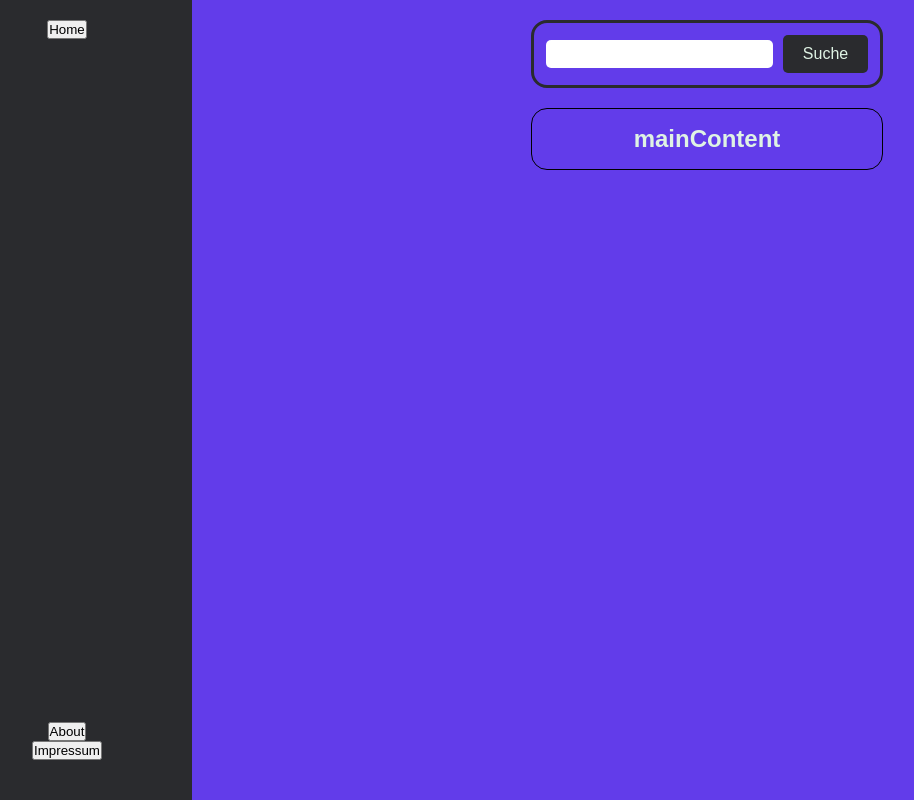
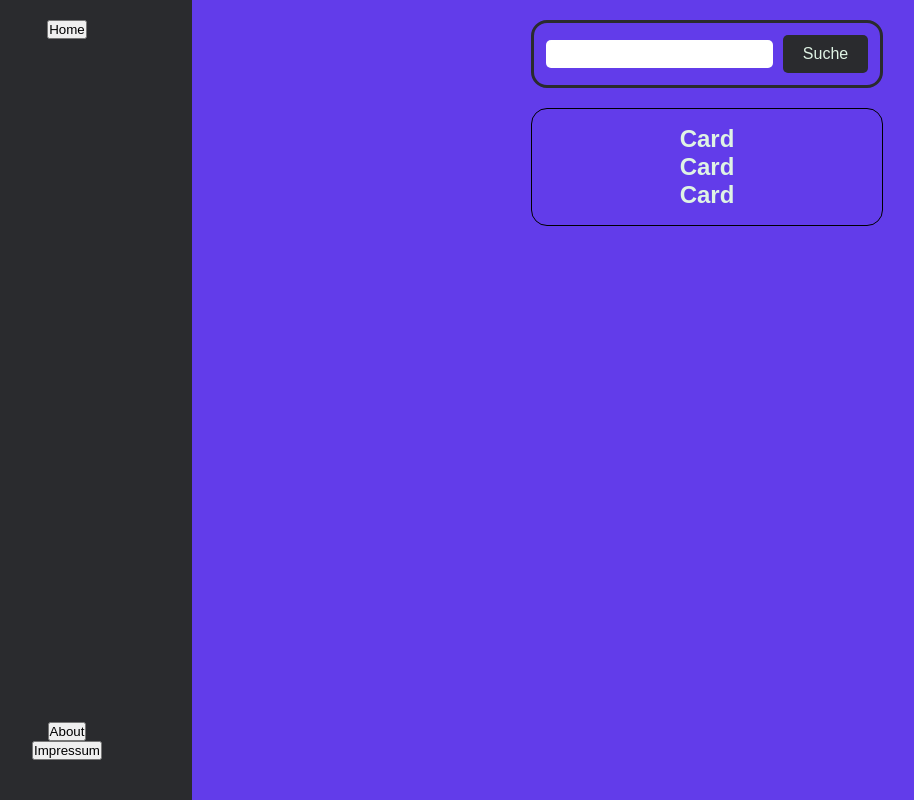
Before and after one commit to 5oda76/Movie-App-React, a React (Create React App) app: page / in a window 1280 px wide. Shown: the whole page, without its empty margins (58-972 px from the left). Built offline with nearby package versions, Linux system fonts and the light colour scheme.

Commit message:
Implemented rendering logic for cards and the container for them, add styling to show them as flex items in next commit.

```diff
--- a/src/components/main/MainContent.jsx
+++ b/src/components/main/MainContent.jsx
@@ -1,11 +1,16 @@
 import React, { useState } from "react";
+import CardContainer from "./CardContainer";
 
 function MainContent() {
 
     /* This will render: At least 3 'cardContainer' in the set of a list */
 
-    return (<div>
-        <h2>mainContent</h2>
-        </div>)
+    return (
+        <div>
+            <CardContainer />
+            <CardContainer />
+            <CardContainer />
+        </div>
+    );
 }
 export default MainContent;
```
